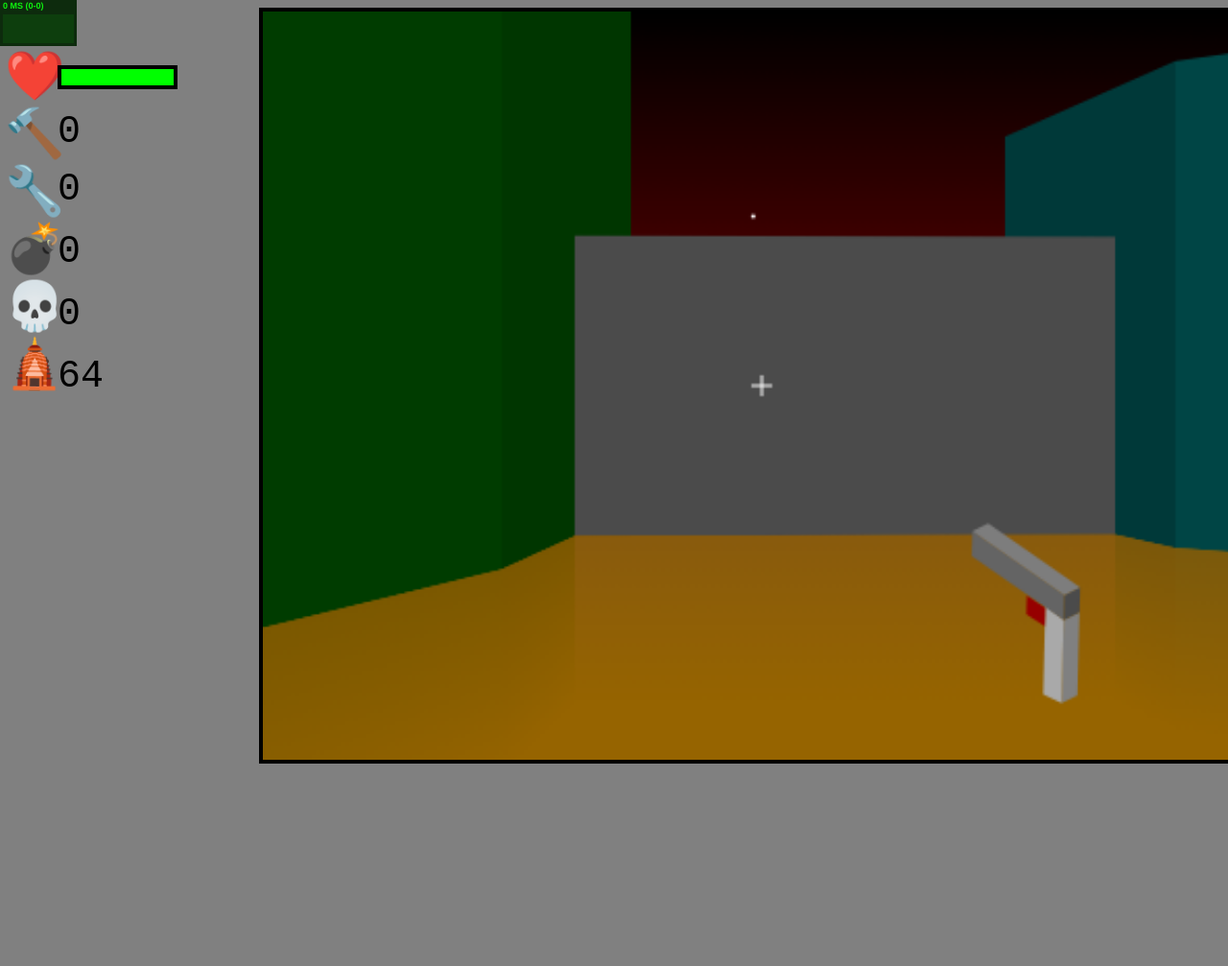
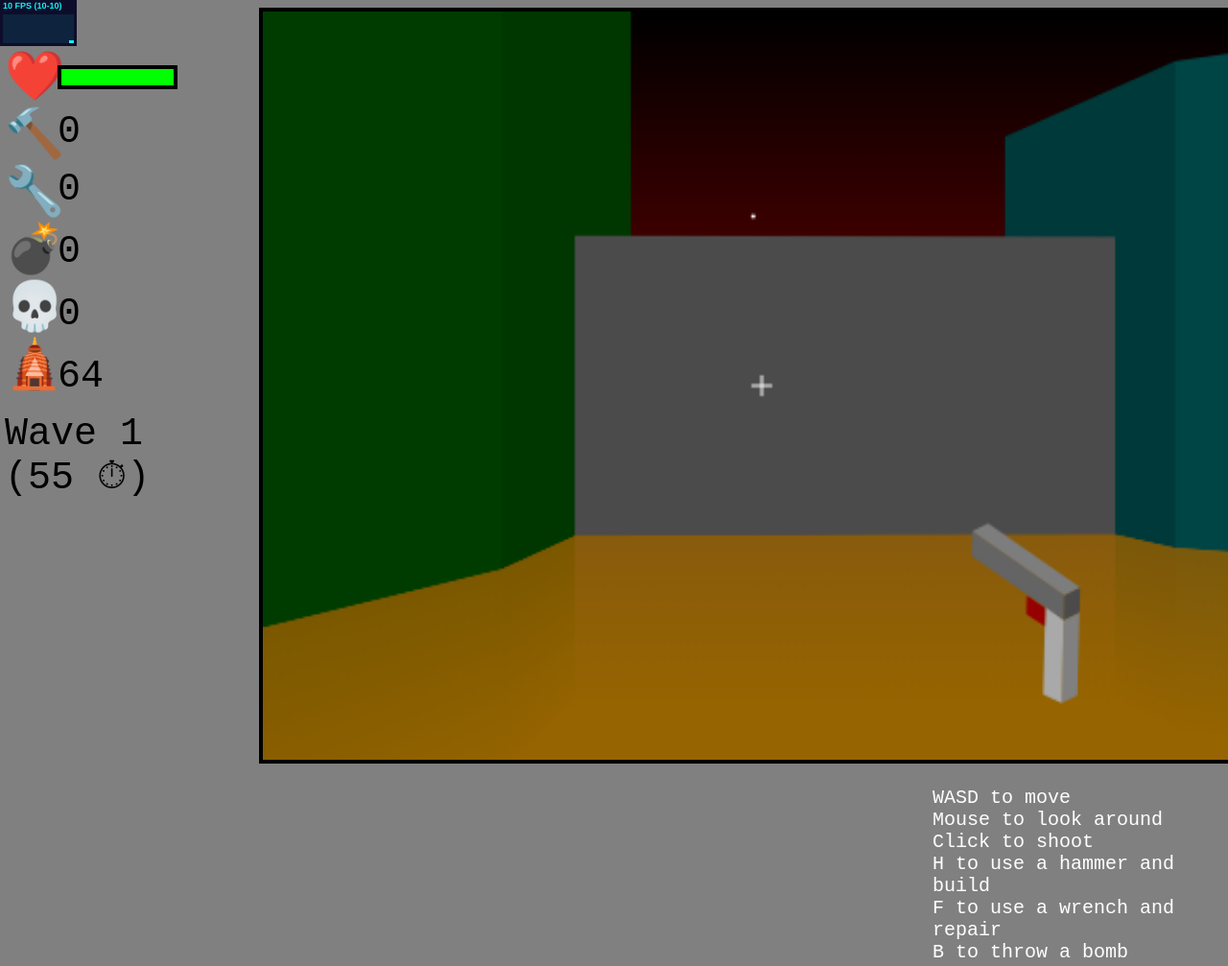
Before and after one commit to N8python/raycaster, a plain HTML site: page index.html in a window 1280 px wide. Shown: the top 1007 px of the page at 96% size. Before the commit the page ends 808 px from the top, so only its background shows below. Drawn offline with Linux system fonts and the light colour scheme; animation ran at ten frames a second.

Commit message:
add stuff ye

```diff
--- a/index.html
+++ b/index.html
@@ -9,7 +9,7 @@
 </head>
 
 <body style="background:grey;overflow:hidden;">
-    <canvas style="height:650px;transform:translate(25%, 0);border: 4px solid black;user-select: none;" id="canvas" width="480px" height="360px"></canvas>
+    <canvas style="height:650px;transform:translate(25%, 0);border: 4px solid black;user-select: none;z-index:0;" id="canvas" width="480px" height="360px"></canvas>
     <p style="position:absolute;left:5px;top:0%;font-size: 50px;">❤️</p>
     <p style="position:absolute;left:5px;top:60px;font-size: 50px;">🔨</p>
     <p style="position:absolute;left:5px;top:120px;font-size: 50px;">🔧</p>
@@ -21,8 +21,10 @@
     <p id="bombs" style="position:absolute;left:60px;top:200px;font-size: 40px;font-family:monospace;">0</p>
     <p id="kills" style="position:absolute;left:60px;top:265px;font-size: 40px;font-family:monospace;">0</p>
     <p id="structure" style="position:absolute;left:60px;top:330px;font-size: 40px;font-family:monospace;">0</p>
+    <p id="wave" style="position:absolute;left:5px;top:390px;font-size: 40px;font-family:monospace;">Wave 1<br>(120 ⏱)</p>
     <div style="position:absolute;left:60px;top:67.5px;width: 125px;background-color:black;height: 25px;"></div>
     <div id="playerHealth" style="position:absolute;left:64px;top:71.5px;width: 117px;background-color:rgb(0, 255, 0);height: 17px;"></div>
+    <p id="instructions" style="float:right; color: white; width: 300px; font-size: 20px;font-family:monospace;z-index: 1000;position: relative;">WASD to move <br> Mouse to look around <br> Click to shoot <br> H to use a hammer and build <br> F to use a wrench and repair <br> B to throw a bomb</p>
     <script src="lines.js"></script>
     <script src="stats.js"></script>
     <script src="main.js"></script>
--- a/main.js
+++ b/main.js
@@ -4,11 +4,12 @@ let player = {
     x: 3,
     y: 3,
     z: 0,
-    health: 100,
+    health: 300,
     hammers: 0,
     wrenches: 0,
     bombs: 0,
     kills: 0,
+    deathTick: 0,
     direction: 3 * Math.PI / 2 + 0.01,
     velocity: {
         x: 0,
@@ -16,6 +17,14 @@ let player = {
         z: 0
     }
 }
+let wave = { num: 1, timeLeft: 60 };
+let waves = [
+    [5, 0, 60],
+    [6, 0, 60],
+    [8, 0, 120],
+    [2, 1, 120],
+    [10, 5, 180],
+]
 const ImageLoader = {
     load(src) {
         const canvas = document.createElement('canvas');
@@ -207,13 +216,49 @@ let time = Date.now();
 
 function main() {
     stats.begin();
-    document.getElementById("playerHealth").style.width = ((player.health) / 100 * 117) + "px";
+    document.getElementById("playerHealth").style.width = ((player.health) / 300 * 117) + "px";
     document.getElementById("hammers").innerHTML = player.hammers;
     document.getElementById("wrenches").innerHTML = player.wrenches;
     document.getElementById("kills").innerHTML = player.kills;
     document.getElementById("bombs").innerHTML = player.bombs;
     document.getElementById("structure").innerHTML = obstacleLines.filter(line => line.important).reduce((t, v) => t + v.important, 0);
-    if (Math.random() < 0.001) {
+    document.getElementById("wave").innerHTML = `Wave ${wave.num}<br>(${Math.round(wave.timeLeft)} ⏱)`;
+    if (wave.timeLeft < 1 && wave.num <= waves.length) {
+        for (let i = 0; i < waves[wave.num - 1][0]; i++) {
+            let angle = Math.random() * Math.PI * 2;
+            enemies.push({
+                x: 50 * Math.cos(angle),
+                y: 50 * Math.sin(angle),
+                z: 0,
+                size: 60,
+                type: "beholder",
+                xVel: 0,
+                yVel: 0,
+                health: 3,
+                target: player
+            });
+        }
+        for (let i = 0; i < waves[wave.num - 1][1]; i++) {
+            let angle = Math.random() * Math.PI * 2;
+            enemies.push({
+                x: 50 * Math.cos(angle),
+                y: 50 * Math.sin(angle),
+                z: 0,
+                size: 60,
+                type: "bomber",
+                xVel: 0,
+                yVel: 0,
+                health: 3,
+                target: player
+            });
+        }
+        wave.num += 1;
+        if (wave.num <= waves.length) {
+            wave.timeLeft = waves[wave.num - 1][2];
+        }
+    }
+    wave.timeLeft -= (Date.now() - time) / 1000;
+    if (Math.random() < 0.001 && wave.num < 6) {
         let angle = Math.random() * Math.PI * 2;
         enemies.push({
             x: 50 * Math.cos(angle),
@@ -225,9 +270,9 @@ function main() {
             yVel: 0,
             health: 3,
             target: player
-        })
+        });
     }
-    if (Math.random() < 0.0001) {
+    if (Math.random() < 0.0001 && wave.num < 6) {
         let angle = Math.random() * Math.PI * 2;
         enemies.push({
             x: 50 * Math.cos(angle),
@@ -282,6 +327,11 @@ function main() {
         player.z = 0;
         futureCam.z = 0;
         player.velocity.z = 0;
+    }
+    if (player.deathTick) {
+        futureCam.z -= Math.min(player.deathTick * 0.05, 0.5);
+        futureCam.x = player.x;
+        futureCam.y = player.y;
     }
     if (obstacleLines.every(oLine => perpendicularDistance(oLine, futureCam) > 0.175)) {
         player = futureCam;
@@ -512,7 +562,7 @@ function main() {
                         zVel: 0.05 * (Math.random() - 0.5),
                     })
                 }
-                player.health -= 3 + 5 * Math.random();
+                player.health -= 2 + 5 * Math.random();
                 return;
             }
         } else if (particles.includes(sprite)) {
@@ -593,8 +643,8 @@ function main() {
             }
             if (playerDist < 1) {
                 if (pickup.type === "health") {
-                    player.health += Math.random() * 10 + 10;
-                    player.health = Math.min(player.health, 100);
+                    player.health += Math.random() * 20 + 20;
+                    player.health = Math.min(player.health, 300);
                 }
                 if (pickup.type === "hammer") {
                     player.hammers += 1;
@@ -647,7 +697,7 @@ function main() {
                 explodeCircle({ x: bomb.x, y: bomb.y, r: Math.random() * 2 + 1 })
             }
             obstacleLines.some(oLine => {
-                if (perpendicularDistance(oLine, bomb) < 0.1) {
+                if (perpendicularDistance(oLine, bomb) < 0.15) {
                     bombs.splice(bombs.indexOf(bomb), 1);
                     explodeCircle({ x: bomb.x, y: bomb.y, r: Math.random() * 2 + 1 });
                 }
@@ -1017,7 +1067,7 @@ function main() {
         targetGunTransform = 0;
     }
     ctx.save();
-    ctx.translate(weaponPosition.x - gunTransform, weaponPosition.y - gunTransform);
+    ctx.translate(weaponPosition.x - gunTransform, weaponPosition.y - gunTransform + 5 * player.deathTick);
     ctx.translate(10, 50);
     ctx.rotate(0.025 * mag * Math.sin(Date.now() / bob));
     if (gunTransform > 0.05 && targetGunTransform === 0) {
@@ -1084,6 +1134,53 @@ function main() {
     ctx.stroke();
     ctx.globalAlpha = 1;
     stats.end();
+    ctx.save();
+    if (performance.now() < 3500) {
+        ctx.globalAlpha = Math.max(1 - (performance.now() - 1000) / 2500, 0);
+        ctx.font = "50px serif";
+        ctx.fillStyle = "orange";
+        ctx.shadowColor = "black";
+        ctx.textAlign = "center";
+        ctx.textBaseline = 'middle';
+        ctx.shadowBlur = 6;
+        ctx.shadowOffsetX = 6;
+        ctx.shadowOffsetY = 6;
+        ctx.fillText("Mars Defence", canvas.width * 0.5, canvas.height * 0.5);
+    }
+    if (wave.num > 5 && enemies.length < 1) {
+        ctx.font = "50px serif";
+        ctx.fillStyle = "orange";
+        ctx.shadowColor = "black";
+        ctx.textAlign = "center";
+        ctx.textBaseline = 'middle';
+        ctx.shadowBlur = 6;
+        ctx.shadowOffsetX = 6;
+        ctx.shadowOffsetY = 6;
+        ctx.fillText("You Won", canvas.width * 0.5, canvas.height * 0.5);
+        ctx.font = "25px serif";
+        ctx.fillText("Score: " + obstacleLines.filter(line => line.important).reduce((t, v) => t + v.important, 0), canvas.width * 0.5, canvas.height * 0.65);
+    }
+    if (player.health <= 0) {
+        ctx.font = "50px serif";
+        ctx.fillStyle = "orange";
+        ctx.shadowColor = "black";
+        ctx.textAlign = "center";
+        ctx.textBaseline = 'middle';
+        ctx.shadowBlur = 6;
+        ctx.shadowOffsetX = 6;
+        ctx.shadowOffsetY = 6;
+        ctx.fillText("You Lose", canvas.width * 0.5, canvas.height * 0.5);
+        ctx.font = "25px serif";
+        ctx.fillText("Press R to Restart", canvas.width * 0.5, canvas.height * 0.65);
+        player.xVel = 0;
+        player.yVel = 0;
+        if (!player.deathTick) {
+            player.deathTick = 0;
+        }
+        gunTransform = 0;
+        player.deathTick++;
+    }
+    ctx.restore();
     requestAnimationFrame(main);
 }
 requestAnimationFrame(main);
@@ -1149,10 +1246,13 @@ document.onkeydown = (e) => {
             size: 60,
         })
     }
+    if (e.key === "r" && player.deathTick > 0) {
+        location.reload();
+    }
 }
 
 function explodeCircle(circle) {
-    player.health -= Math.max(Math.log2(circle.r) * 10 * (1 - Math.hypot(player.x - circle.x, player.y - circle.y) / circle.r), 0);
+    player.health -= Math.max(Math.log2(circle.r) * 30 * (1 - Math.hypot(player.x - circle.x, player.y - circle.y) / (circle.r * 2)), 0);
     enemies.forEach(enemy => {
         if (Math.hypot(enemy.x - circle.x, enemy.y - circle.y) < circle.r * 2) {
             enemy.health -= 3;
@@ -1312,10 +1412,10 @@ document.onclick = () => {
     canvas.requestPointerLock();
 }
 document.onmousemove = (e) => {
-    if (document.pointerLockElement) {
+    if (document.pointerLockElement && player.deathTick === 0) {
         player.direction += e.movementX * 0.003;
     }
 }
 var stats = new Stats();
-stats.showPanel(1);
+stats.showPanel(0);
 document.body.appendChild(stats.dom);
```
